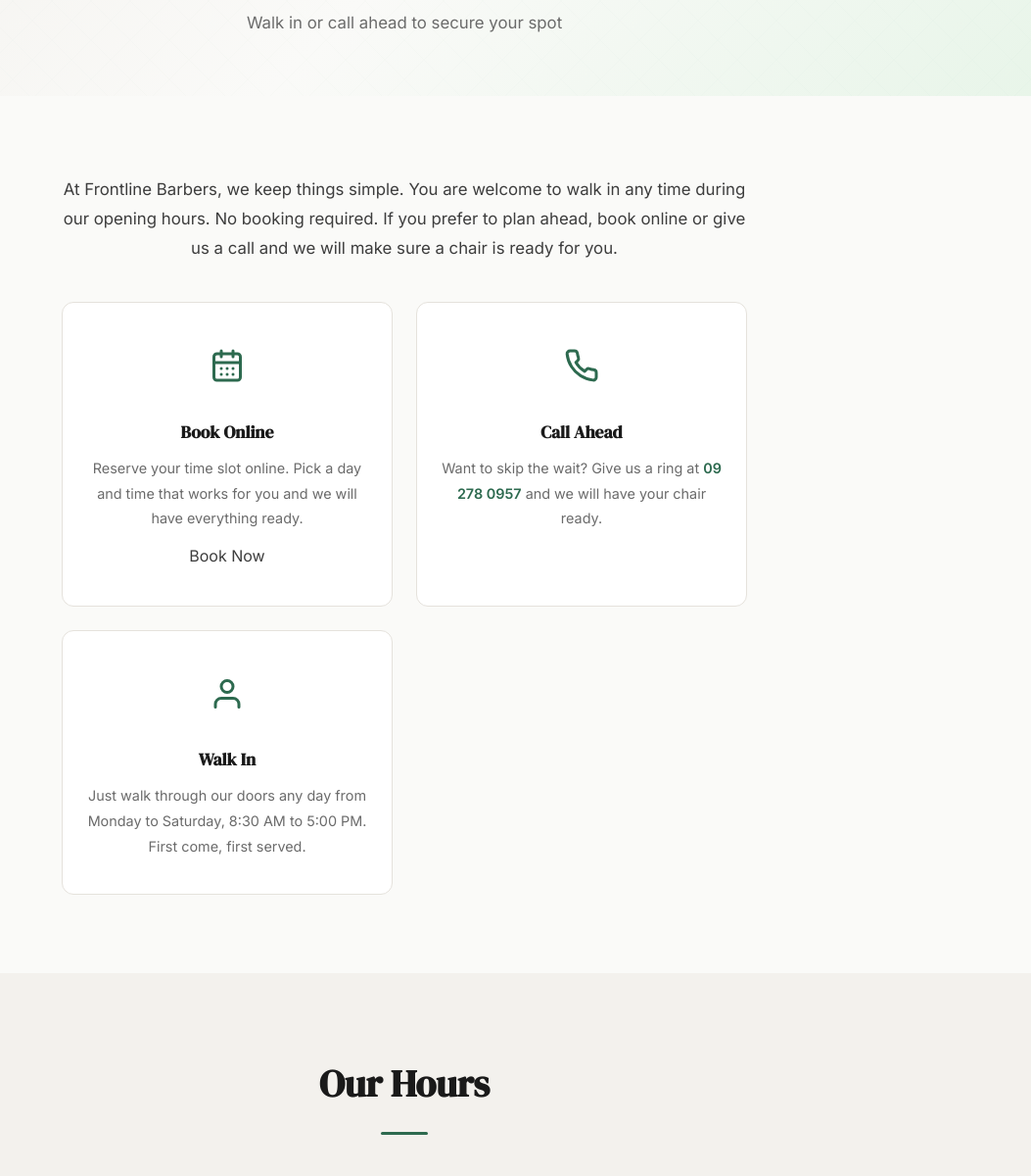
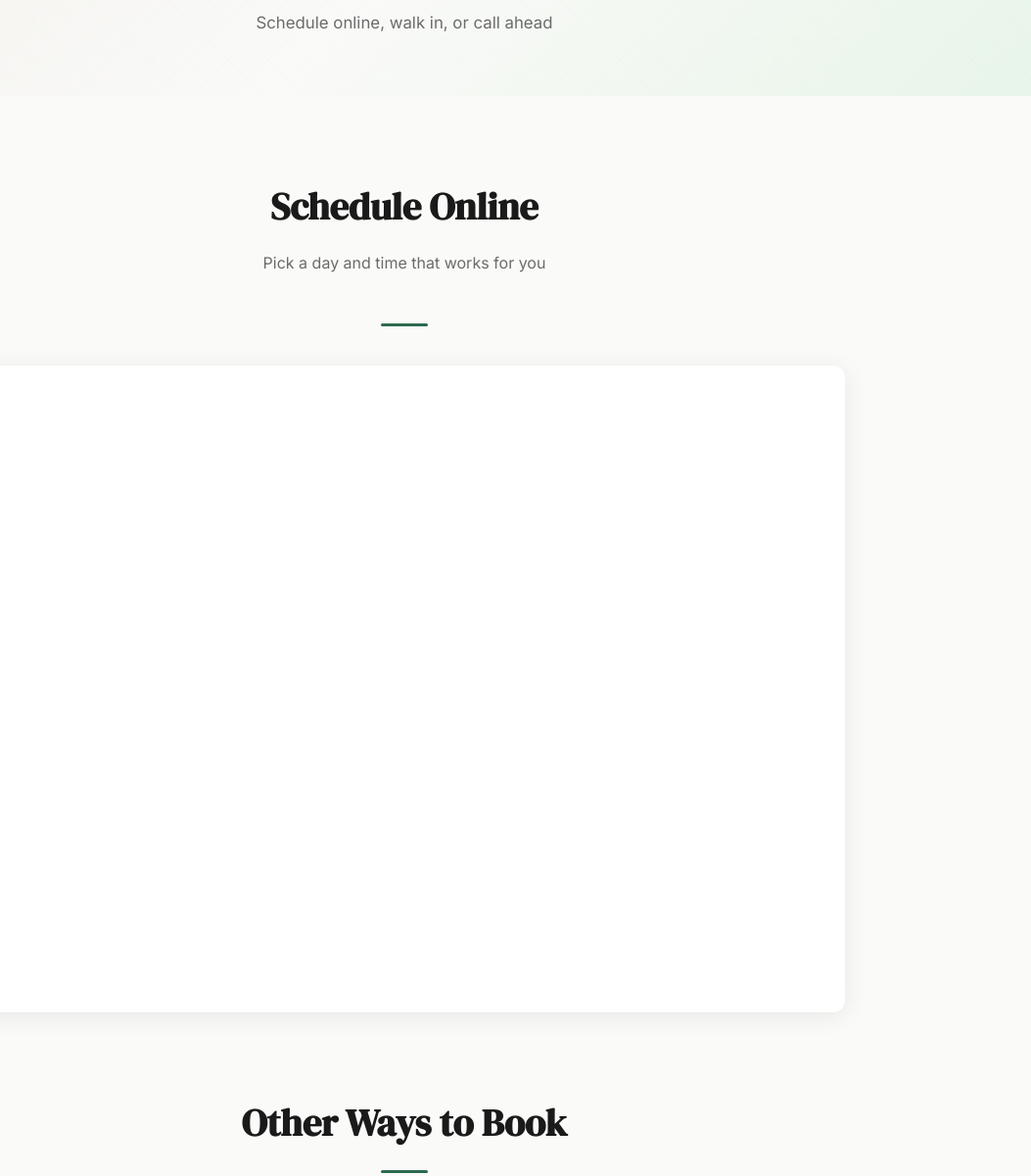
Before and after one commit to johnandmit/frontline-barbers, a plain HTML site: page bookings/index.html in a window 1280 px wide. Shown: the part 251-1451 px from the top of the page at 98% size, without its empty margins (227-1280 px from the left). Drawn offline with Linux system fonts and the light colour scheme; a script that the page names is missing.

Commit message:
feat: embed Calendly widget inline on bookings page as focal point

```diff
--- a/bookings/index.html
+++ b/bookings/index.html
@@ -39,36 +39,37 @@
 
     <section class="page-banner">
         <h1>Book Your Visit</h1>
-        <p>Walk in or call ahead to secure your spot</p>
+        <p>Schedule online, walk in, or call ahead</p>
     </section>
 
+    <!-- Calendly Embed — Focal Point -->
+    <section class="section" style="padding-bottom:0;">
+        <h2 class="section-title fade-in">Schedule Online</h2>
+        <p class="section-subtitle">Pick a day and time that works for you</p>
+        <div class="accent-rule"></div>
+        <div class="calendly-embed-container fade-in" style="max-width:900px;margin:0 auto;border-radius:12px;overflow:hidden;box-shadow:0 4px 24px rgba(0,0,0,0.08);background:#fff;min-height:660px;">
+            <div class="calendly-inline-widget" data-url="https://calendly.com/johnandmit/new-meeting?hide_gdpr_banner=1" style="min-width:280px;width:100%;height:660px;"></div>
+        </div>
+    </section>
+
+    <!-- Secondary Booking Options -->
     <section class="section">
-        <div class="booking-info">
-            <p class="fade-in">At Frontline Barbers, we keep things simple. You are welcome to walk in any time during our opening hours. No booking required. If you prefer to plan ahead, book online or give us a call and we will make sure a chair is ready for you.</p>
-
-            <div class="booking-methods">
-                <div class="booking-card fade-in">
-                    <div class="booking-icon">
-                        <svg width="36" height="36" viewBox="0 0 24 24" fill="none" stroke="var(--color-accent)" stroke-width="2" stroke-linecap="round" stroke-linejoin="round"><rect x="3" y="4" width="18" height="18" rx="2" ry="2"/><line x1="16" y1="2" x2="16" y2="6"/><line x1="8" y1="2" x2="8" y2="6"/><line x1="3" y1="10" x2="21" y2="10"/><path d="M8 14h.01M12 14h.01M16 14h.01M8 18h.01M12 18h.01M16 18h.01"/></svg>
-                    </div>
-                    <h3>Book Online</h3>
-                    <p>Reserve your time slot online. Pick a day and time that works for you and we will have everything ready.</p>
-                    <a href="https://calendly.com/johnandmit/new-meeting" target="_blank" rel="noopener" class="btn" style="margin-top:12px;display:inline-block;">Book Now</a>
-                </div>
+        <h2 class="section-title fade-in">Other Ways to Book</h2>
+        <div class="accent-rule"></div>
+        <div class="booking-methods" style="max-width:700px;margin:0 auto;">
             <div class="booking-card fade-in">
                 <div class="booking-icon">
                     <svg width="36" height="36" viewBox="0 0 24 24" fill="none" stroke="var(--color-accent)" stroke-width="2" stroke-linecap="round" stroke-linejoin="round"><path d="M22 16.92v3a2 2 0 01-2.18 2 19.79 19.79 0 01-8.63-3.07 19.5 19.5 0 01-6-6 19.79 19.79 0 01-3.07-8.67A2 2 0 014.11 2h3a2 2 0 012 1.72c.127.96.361 1.903.7 2.81a2 2 0 01-.45 2.11L8.09 9.91a16 16 0 006 6l1.27-1.27a2 2 0 012.11-.45c.907.339 1.85.573 2.81.7A2 2 0 0122 16.92z"/></svg>
                 </div>
                 <h3>Call Ahead</h3>
-                    <p>Want to skip the wait? Give us a ring at <a href="tel:092780957" style="color:var(--color-accent);font-weight:600;">09 278 0957</a> and we will have your chair ready.</p>
+                <p>Give us a ring at <a href="tel:092780957" style="color:var(--color-accent);font-weight:600;">09 278 0957</a> and we will have your chair ready.</p>
             </div>
             <div class="booking-card fade-in">
                 <div class="booking-icon">
                     <svg width="36" height="36" viewBox="0 0 24 24" fill="none" stroke="var(--color-accent)" stroke-width="2" stroke-linecap="round" stroke-linejoin="round"><path d="M20 21v-2a4 4 0 00-4-4H8a4 4 0 00-4 4v2"/><circle cx="12" cy="7" r="4"/></svg>
                 </div>
                 <h3>Walk In</h3>
-                    <p>Just walk through our doors any day from Monday to Saturday, 8:30 AM to 5:00 PM. First come, first served.</p>
-                </div>
+                <p>No booking needed. Walk through our doors Monday to Saturday, 8:30 AM to 5:00 PM.</p>
             </div>
         </div>
     </section>
@@ -101,12 +102,6 @@
         </div>
     </section>
 
-    <section class="cta-section">
-        <h2>Ready to Book?</h2>
-        <p>Reserve your spot online or send us a message.</p>
-        <a href="https://calendly.com/johnandmit/new-meeting" target="_blank" rel="noopener" class="btn-white">Book Online</a>
-    </section>
-
     <footer class="site-footer">
         <div class="footer-grid">
             <div class="footer-brand">
@@ -135,6 +130,7 @@
         </div>
     </footer>
 
+    <script src="https://assets.calendly.com/assets/external/widget.js" async></script>
     <script>
         const hamburger = document.getElementById('hamburger');
         const mobileNav = document.getElementById('mobile-nav');
```
Lines whose indentation alone changed are shown as unchanged.
